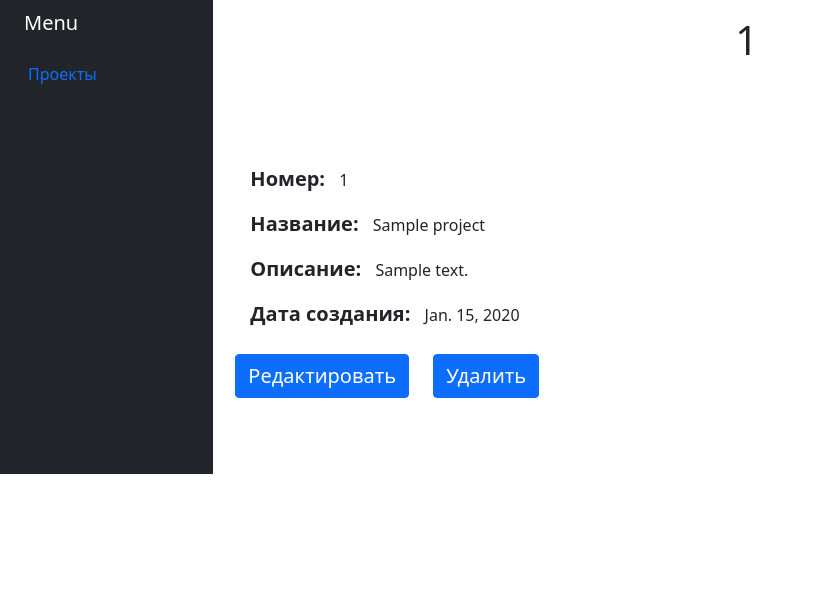
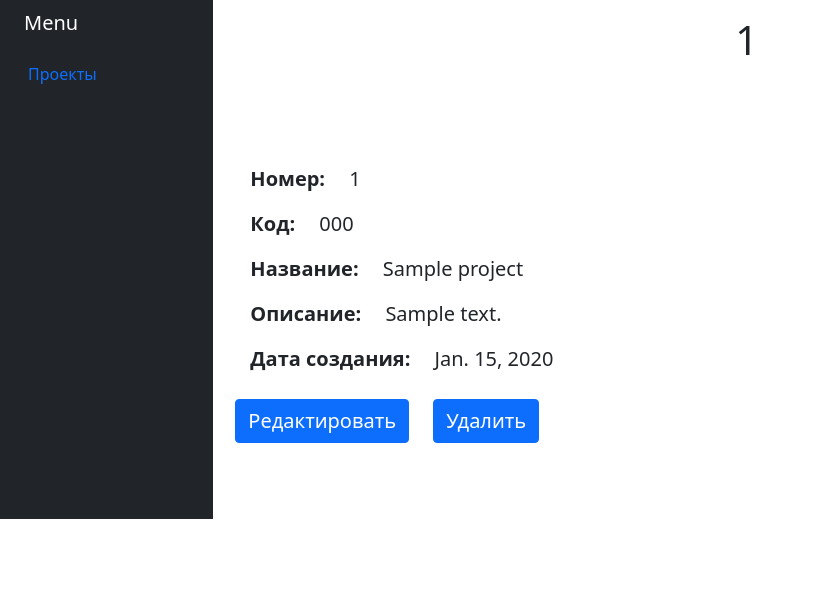
Before and after one commit to borodulinartm/tracking, a Django app: template tracking/templates/include/description/project.html in a window 1280 px wide. Shown: the top 614 px of the page, without its empty margins (0-813 px from the left). Run offline with Django 4.2, Linux system fonts and the light colour scheme; tables that the repository leaves empty hold one stand-in row (values such as "Sample post"); the template is opened without the code that fills it: values that come from a table or form of the project are taken from there, most other values are stand-ins (such as "Sample title", 1, 10 or a date in 2020).

Commit message:
Update info about my working

```diff
--- a/tracking/static/css/base.css
+++ b/tracking/static/css/base.css
@@ -81,3 +81,11 @@ td, th {
 .position_block {
     margin: 15px;
 }
+
+.button_create {
+    margin-top: 15px;
+}
+
+.block_title {
+    margin-bottom: 10px;
+}
--- a/tracking/templates/include/description/project.html
+++ b/tracking/templates/include/description/project.html
@@ -12,22 +12,27 @@
         {% for content_list in table %}
             <div class="position_block">
                 <span class="fw-bolder text_button">Номер:</span>
-                <span class="fw-normal text">{{ content_list.project_id }}</span>
+                <span class="fw-normal text_button">{{ content_list.project_id }}</span>
+            </div>
+
+            <div class="position_block">
+                <span class="fw-bolder text_button">Код:</span>
+                <span class="fw-normal text_button">{{ content_list.code }}</span>
             </div>
 
             <div class="position_block">
                 <span class="fw-bolder text_button">Название:</span>
-                <span class="fw-normal text">{{ content_list.name }}</span>
+                <span class="fw-normal text_button">{{ content_list.name }}</span>
             </div>
 
             <div class="position_block">
                 <span class="fw-bolder text_button">Описание:</span>
-                <span class="fw-normal text">{{ content_list.description }}</span>
+                <span class="fw-normal text_button">{{ content_list.description }}</span>
             </div>
 
             <div class="position_block">
                 <span class="fw-bolder text_button">Дата создания:</span>
-                <span class="fw-normal text">{{ content_list.date_create }}</span>
+                <span class="fw-normal text_button">{{ content_list.date_create }}</span>
             </div>
         {% endfor %}
 
--- a/tracking/tracking_dev/models.py
+++ b/tracking/tracking_dev/models.py
@@ -15,6 +15,7 @@ class Project(models.Model):
     description = models.TextField(default='description of the project')
     # This field needs to add by default
     date_create = models.DateField(default=django.utils.timezone.now(), blank=True)
+    code = models.CharField(max_length=50, default="default code")
 
     def __str__(self):
         return str(self.project_id)
--- a/tracking/tracking_dev/views.py
+++ b/tracking/tracking_dev/views.py
@@ -38,7 +38,7 @@ def project_description(request, project_id):
         raw_query=f"SELECT * FROM tracking_dev_project"
     )
 
-    head = ["Номер", "Название", "Описание", "Дата создания"]
+    head = ["Номер", "Код", "Название", "Описание", "Дата создания"]
     return render(request, "include/description/project.html", {
         'title_page': 'Сведения о проекте',
         'head': head,
```
Also changed, not shown: tracking/templates/include/list_group.html (+7 -7 lines), README.md, tracking/tracking_dev/migrations/0004_project_code_alter_project_date_create.py (added).
